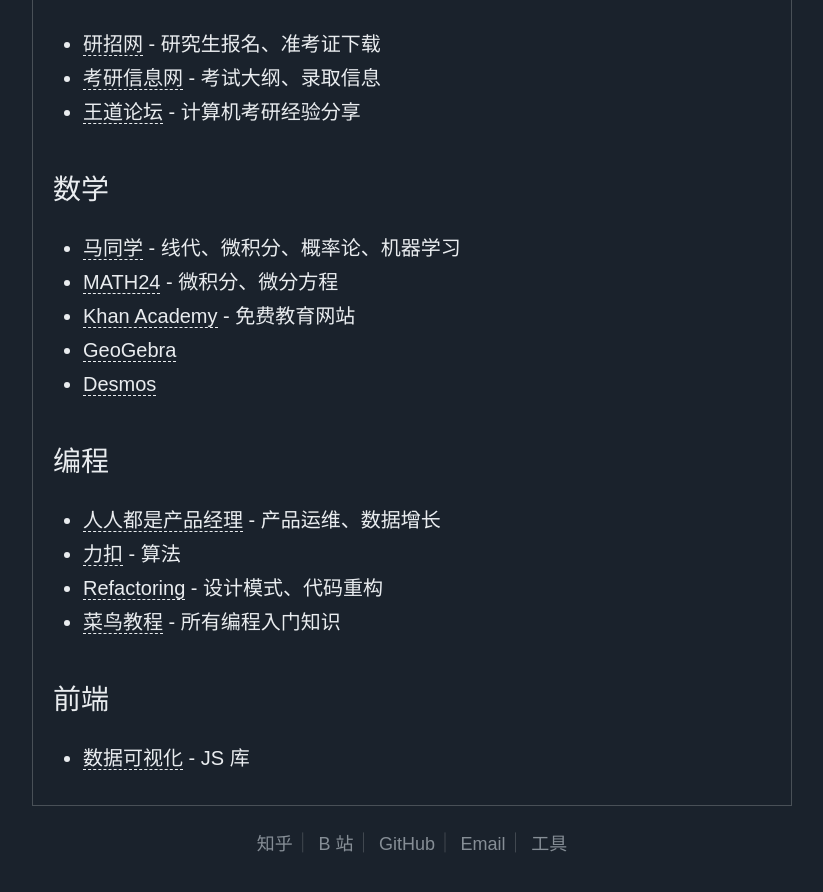
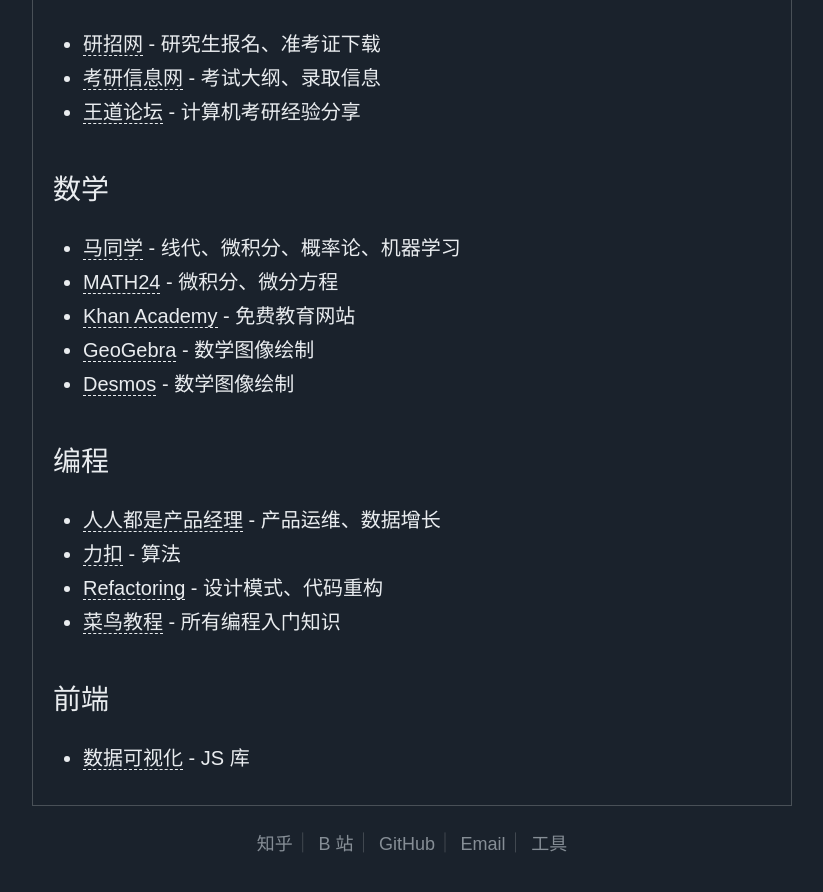
Before and after one commit to fengzhuyi/fengzhuyi.github.io, a Jekyll site: the page built from page/tool.md, in a window 1280 px wide and 900 px high, scrolled down 1278 px. Shown: the top 892 px of the window, without its empty margins (228-1051 px from the left). Built offline with Jekyll 4.4.1, drawn with Linux system fonts in a browser that asks for light colours.

Commit message:
完善链接

```diff
--- a/_includes/footer.html
+++ b/_includes/footer.html
@@ -1,6 +1,6 @@
 <footer class="footer">
   <p>
-    <a href="https://www.zhihu.com/{{ site.zhihu }}" target="_blank">知乎</a>｜
+    <a href="https://www.zhihu.com/people/{{ site.zhihu }}" target="_blank">知乎</a>｜
     <a href="https://space.bilibili.com/{{ site.bilibili }}" target="_blank">B 站</a>｜
     <a href="https://github.com/{{ site.github }}" target="_blank">GitHub</a>｜
     <a href="mailto:{{ site.email }}">Email</a>｜
--- a/page/tool.md
+++ b/page/tool.md
@@ -48,8 +48,8 @@ title: 工具
 - [马同学](https://www.matongxue.com/) - 线代、微积分、概率论、机器学习
 - [MATH24](https://math24.net/) - 微积分、微分方程
 - [Khan Academy](https://www.khanacademy.org/) - 免费教育网站
-- [GeoGebra](https://www.geogebra.org/)
-- [Desmos](https://www.desmos.com/)
+- [GeoGebra](https://www.geogebra.org/) - 数学图像绘制
+- [Desmos](https://www.desmos.com/) - 数学图像绘制
 
 ## 编程
 
```
